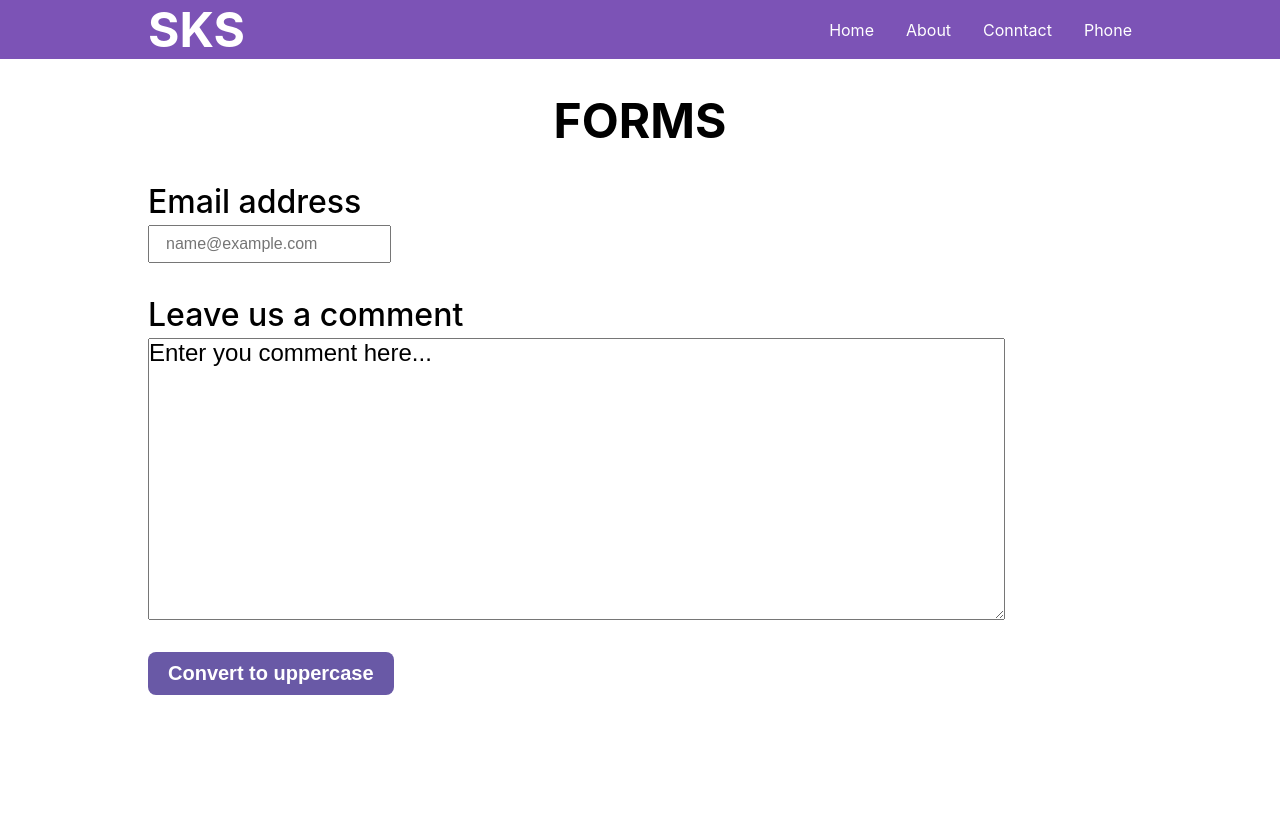
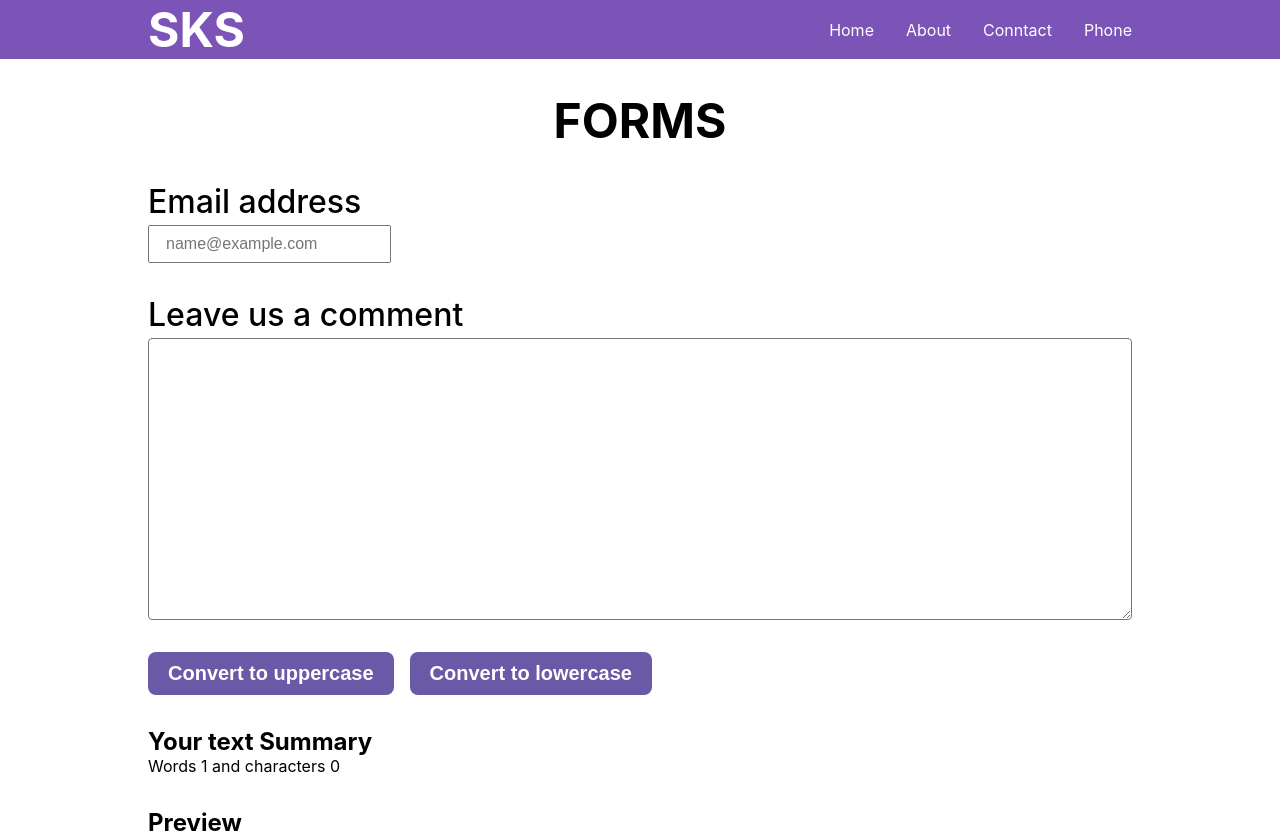
Before and after one commit to suraj-sks27/textUtils-react-app, a React (Create React App) app: page / in a window 1280 px wide. Before the commit the page ends 800 px from the top, so only its background shows below. Built offline with nearby package versions, Linux system fonts and the light colour scheme.

Commit message:
tutorial 8

```diff
--- a/src/components/Form.css
+++ b/src/components/Form.css
@@ -46,8 +46,16 @@
 }
 
 .form-textarea textarea {
+  width: 100%;
   font-size: 1.5rem;
   font-family: sans-serif;
+
+  padding: 0 0.5rem;
+  border-radius: 0.25rem;
+}
+
+.form-textarea textarea:focus {
+  outline: 1px solid hsl(252, 30%, 50%);
 }
 
 button {
@@ -66,3 +74,11 @@ button {
 button:hover {
   background-color: hsl(252, 30%, 55%);
 }
+
+.form-buttons {
+  display: flex;
+  align-items: center;
+  gap: 1rem;
+
+  flex-wrap: wrap;
+}
--- a/src/components/Form.js
+++ b/src/components/Form.js
@@ -1,16 +1,21 @@
 import React from 'react';
 import './Form.css';
-//! using ReactHooks to set a STATE
+//! using ReactHooks to use a STATE
 import { useState } from 'react';
 
 export default function Form(props) {
   //?declare useState
-  const [text, setText] = useState('Enter you comment here...');
+  const [text, setText] = useState('');
 
   //todo----onclick event listener of the button------//
   const handelUpClick = () => {
     let newText = text.toUpperCase();
     //?changing the state(using setText)
+    setText(newText);
+  };
+
+  const handelLowClick = () => {
+    let newText = text.toLowerCase();
     setText(newText);
   };
 
@@ -33,15 +38,27 @@ export default function Form(props) {
         {/* using useState */}
         <textarea
           id="text"
-          cols="60"
           rows="10"
           value={text}
           onChange={handleOnChange}
         ></textarea>
       </div>
 
+      <div className="form-buttons">
+        <button onClick={handelUpClick}>Convert to uppercase</button>
+        <button onClick={handelLowClick}>Convert to lowercase</button>
+      </div>
+
       <div>
-        <button onClick={handelUpClick}>Convert to uppercase</button>
+        <h2>Your text Summary</h2>
+        <p>
+          Words {text.split(' ').length} and characters {text.length}
+        </p>
+      </div>
+
+      <div>
+        <h2>Preview</h2>
+        <p>{text}</p>
       </div>
     </div>
   );
--- a/src/components/Navbar.css
+++ b/src/components/Navbar.css
@@ -6,12 +6,6 @@ nav > div {
   display: flex;
   justify-content: space-between;
   align-items: center;
-}
-
-@media screen and (max-width: 590px) {
-  .container {
-    max-width: 95vw;
-  }
 }
 
 .logo h1 {
@@ -34,3 +28,12 @@ nav > div {
   list-style: none;
   color: white;
 }
+
+@media screen and (max-width: 590px) {
+  .container {
+    max-width: 95vw;
+  }
+  .menu {
+    display: none;
+  }
+}
```
